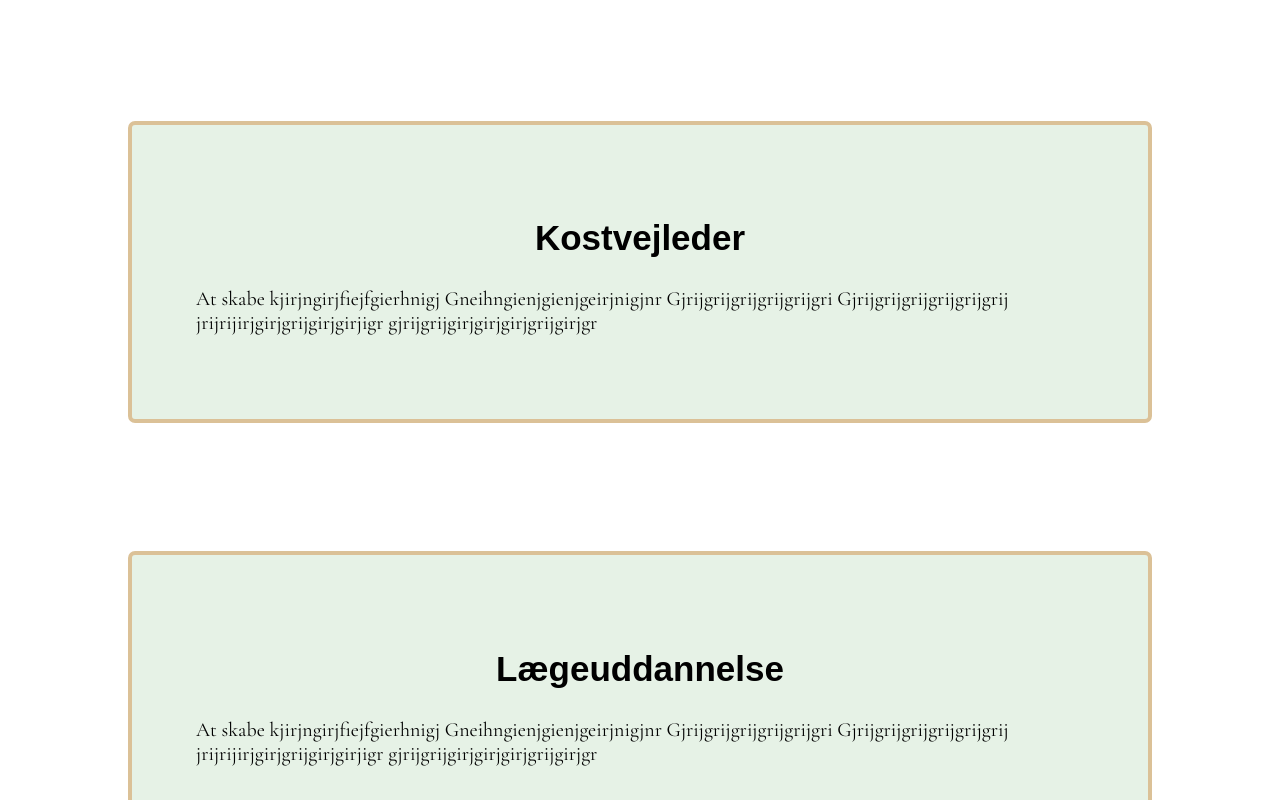
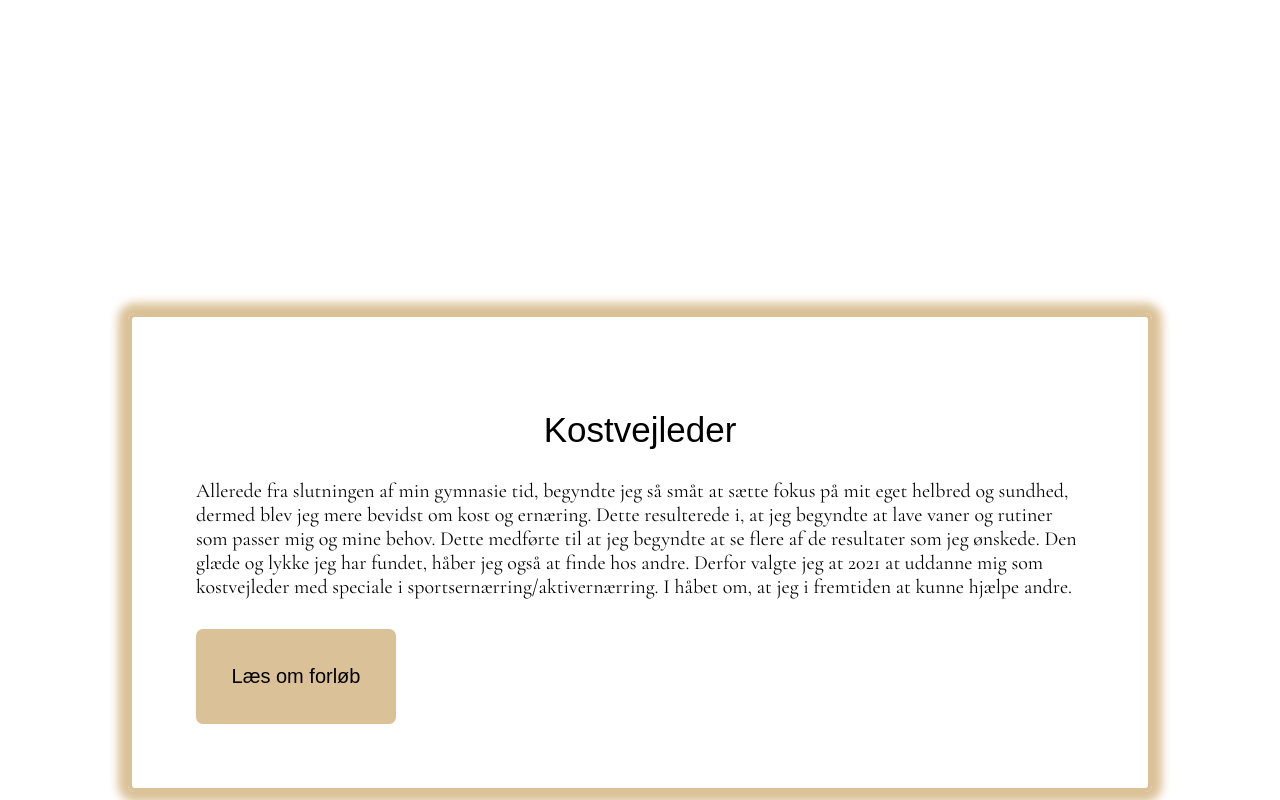
Before and after one commit to dittelh/hygieia, a plain HTML site: page aboutNeeliya/aboutNeeliya.html in a window 1280 px wide. Shown: the part 1440-2240 px from the top of the page. Drawn offline with Linux system fonts and the light colour scheme; a web font is replaced by a local one.

Commit message:
persuasive design

```diff
--- a/aboutHygieia/aboutHygieia.css
+++ b/aboutHygieia/aboutHygieia.css
@@ -13,8 +13,8 @@
 
 .greekPhotos{
     border-radius: 50%;
-    width: 30vw;
-    height: 30vw;
+    width: 25vw;
+    height: 25vw;
 }
 
 #photoDiv{
@@ -44,7 +44,7 @@
 #visionBox h1{
     text-align: center;
     font-family: seravek-web, sans-serif;
-    font-style: normal;
+    font-weight: 100;
     font-size: 35px;
 }
 
--- a/aboutNeeliya/aboutNeeliya.css
+++ b/aboutNeeliya/aboutNeeliya.css
@@ -11,7 +11,7 @@
 }
 
 #aboutText{
-    background-color: #4D987D;
+    background-color: #D0F0D2;
     display: flex;
     flex-direction: column;
     font-family: Cormorant;
@@ -39,48 +39,29 @@
 /* Her starter styling af de to tekst box */
 
 .textBoxAbout{
-    background-color: #E6F2E6;
+    box-shadow: 0 0 10px 10px #DBC197;
     margin: 10%;
     padding: 5%;
     border-radius: 7px;
     border: solid #DBC197;
     border-width: 4px;
+    margin-top: 15%;
+}
 
+.firstBox{
+    margin-top: 25%;
 }
 
 .textBoxAbout h1{
     text-align: center;
     font-family: seravek-web, sans-serif;
-    font-style: normal;
+    font-weight: 100;
     font-size: 35px;
 }
 
 .textBoxAbout p{
     font-family: Cormorant;
     font-size: 20px;
-}
-
-
-
-/* Styling af billede/gif */
-
-#photoSection{
-    display: flex;
-    height: 100vw;
-}
-
-#neeliyaGif{
-    width: 50%;
-    object-fit: cover;
-}
-
-#twoImgDiv{
-    font-size: 0;
-}
-
-.smallImgs{
-    width: 100%;
-    height: 50%;
 }
 
 
@@ -96,6 +77,7 @@
     font-family: seravek-web, sans-serif;
     font-style: normal;
     font-size: 35px;
+    margin-top: 25%;
 }
 
 .pointIcon{
@@ -123,3 +105,26 @@
     text-align: right;
     margin-right: 5%;
 }
+
+
+
+/* Styling af billede/gif */
+
+#photoSection{
+    display: flex;
+    height: 100vw;
+}
+
+#neeliyaGif{
+    width: 50%;
+    object-fit: cover;
+}
+
+#twoImgDiv{
+    font-size: 0;
+}
+
+.smallImgs{
+    width: 100%;
+    height: 50%;
+}
--- a/aboutNeeliya/aboutNeeliya.html
+++ b/aboutNeeliya/aboutNeeliya.html
@@ -36,27 +36,36 @@
         <p>Min vision er at bruge den viden indenfor det sundhedsvidenskabelig felt i kombination med kost samt ernæring til at  vejlede andres færd med at være sund.</p>
     </div>
 </section>
-<section class="textBoxAbout">
+<section class="textBoxAbout firstBox">
     <h1>Kostvejleder</h1>
-    <p> At skabe
-        kjirjngirjfiejfgierhnigj
-        Gneihngienjgienjgeirjnigjnr
-        Gjrijgrijgrijgrijgrijgri
-        Gjrijgrijgrijgrijgrijgrij
-        jrijrijirjgirjgrijgirjgirjigr
-        gjrijgrijgirjgirjgirjgrijgirjgr
+    <p> Allerede fra slutningen af min gymnasie tid,
+        begyndte jeg så småt at sætte fokus på mit eget helbred og sundhed,
+        dermed blev jeg mere bevidst om kost og ernæring.
+        Dette resulterede i, at jeg begyndte at lave vaner og rutiner
+        som passer mig og mine behov.
+        Dette medførte til at jeg begyndte at se flere af de resultater
+        som jeg ønskede.
+        Den glæde og lykke jeg har fundet,
+        håber jeg også at finde hos andre.
+        Derfor valgte jeg at 2021 at uddanne mig
+        som kostvejleder med speciale i sportsernærring/aktivernærring.
+        I håbet om, at jeg i fremtiden at kunne hjælpe andre.
     </p>
+    <a class="btn" href="../packages/packages.html">Læs om forløb</a>
 </section>
 <section class="textBoxAbout">
     <h1>Lægeuddannelse</h1>
-    <p> At skabe
-        kjirjngirjfiejfgierhnigj
-        Gneihngienjgienjgeirjnigjnr
-        Gjrijgrijgrijgrijgrijgri
-        Gjrijgrijgrijgrijgrijgrij
-        jrijrijirjgirjgrijgirjgirjigr
-        gjrijgrijgirjgirjgirjgrijgirjgr
+    <p> “Spis sundere og dyrk mere motion”
+        Det er nok en af de mest brugte sætninger,
+        for mit vedkommende, når jeg snakker med patienter.
+        Jeg startede på medicinstudiet tilbage i 2017
+        og derfor mangler jeg forhåbenligt kun det sidste år af kandidaten.
+        Jeg har gang på gang opfordret mine patienter til at leve sundere.
+        Men ord tæller ikke uden handling.
+        Derfor håber jeg at med Hygieia kan handle
+        og reelt hjælpe andre med at leve et sundere liv.
     </p>
+    <a class="btn" href="../packages/packages.html">Læs om forløb</a>
 </section>
 <section id="whyChooseMe">
     <h1>Hvorfor skal du vælge mig?</h1>
@@ -76,6 +85,7 @@
         <p>Du er sikret trygge rammer og tavshedspligt, derfor også et behageligt forløb</p>
         <img class="pointIcon" src="../assets/img/punkt.svg" alt="Punkt ikon">
     </div>
+    <a class="btn btnContact" href="../contact/contact.html">Kontakt mig</a>
 </section>
 <div id="photoSection">
     <img id="neeliyaGif" src="../assets/img/neeliyaGif.gif" alt="Neeliya GIF">
@@ -84,8 +94,6 @@
         <img class="smallImgs" src="../assets/img/kostvejleder.jpg" alt="Neeliya kostvejleder">
     </div>
 </div>
-
-
 <footer>
     <div>
         <div class="footerLinks">
--- a/contact/contact.css
+++ b/contact/contact.css
@@ -22,7 +22,7 @@
 
 .contactSection h1{
     font-family: seravek-web, sans-serif;
-    font-style: normal;
+    font-weight: 100;
     font-size: 35px;
     text-align: center;
 }
```
Also changed, not shown: aboutHygieia/aboutHygieia.html (+2 -2 lines), contact/contact.html (+1 -1 lines), index.css (+8 -2 lines), index.html (+1 -0 lines), packages/packages.html (+1 -1 lines), 3 other files.
